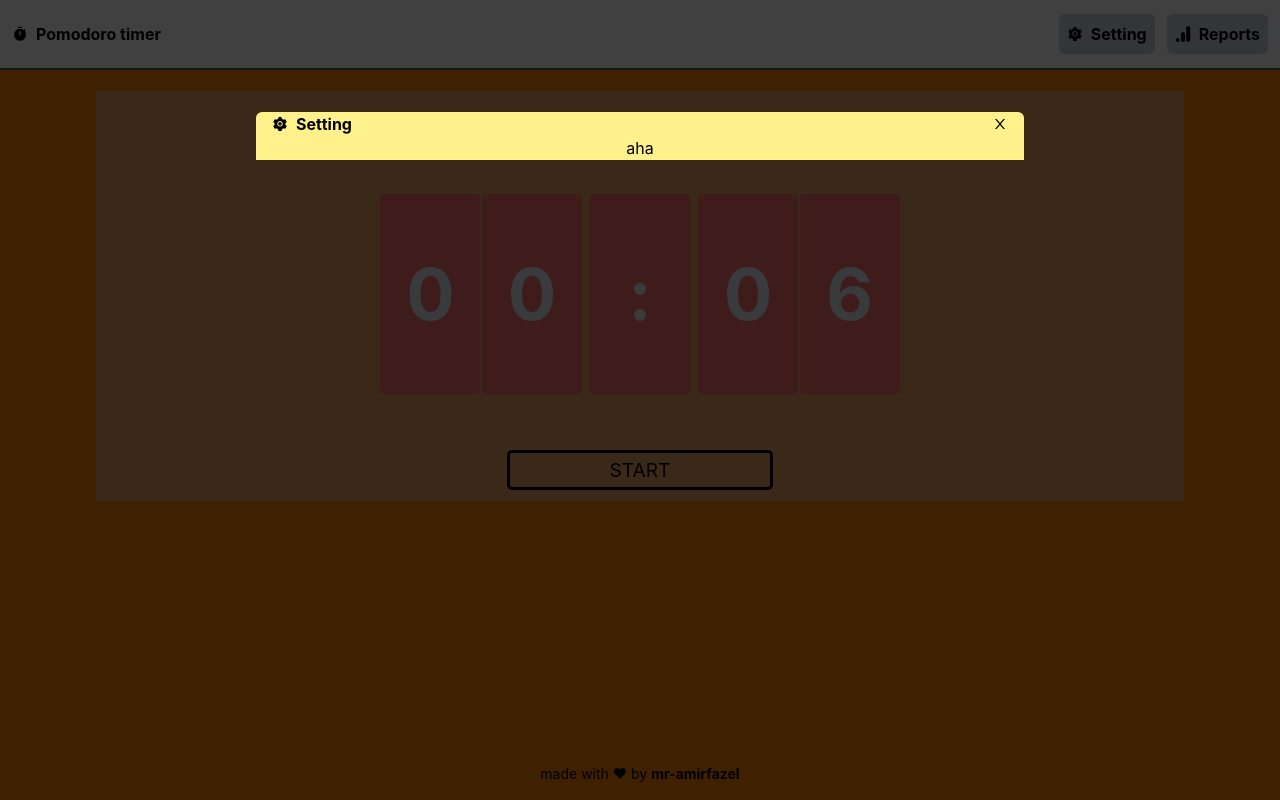
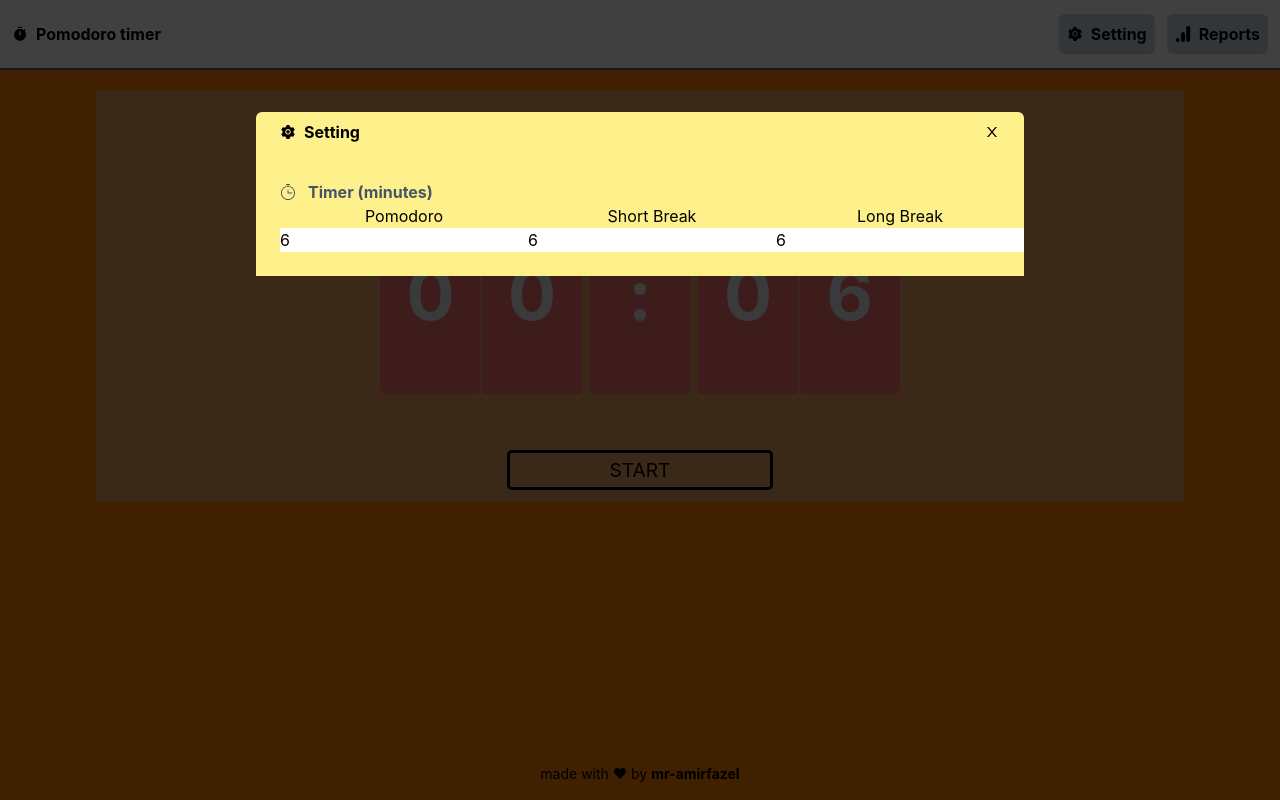
Before and after one commit to mr-amirfazel/pomodoro, a React (Create React App) app: page / in a window 1280 px wide. Built offline with nearby package versions, Linux system fonts and the light colour scheme.

Commit message:
altering time in setting modal initialized

```diff
--- a/src/components/Modals/SettingModal/index.tsx
+++ b/src/components/Modals/SettingModal/index.tsx
@@ -1,29 +1,61 @@
-import { FC, MouseEventHandler, PropsWithChildren } from "react";
+import { FC, MouseEventHandler, PropsWithChildren, useContext } from "react";
 import { AiFillSetting, AiOutlineClose } from "react-icons/ai";
+import { TfiTimer} from "react-icons/tfi";
 import HeaderItem from "../../Layout/Header/HeaderItem";
+import { AppContext } from "../../../context/store";
 
-interface SettingModalProps extends PropsWithChildren{
-    onClose:MouseEventHandler<HTMLDivElement>
+interface SettingModalProps extends PropsWithChildren {
+  onClose: MouseEventHandler<HTMLDivElement>;
 }
 
+const SettingModal: FC<SettingModalProps> = ({ onClose }) => {
 
-const SettingModal:FC<SettingModalProps> = ({onClose}) => {
-    return(
+    const state = useContext(AppContext).state;
+
+
+
+
+  return (
     <>
-    <div className='fixed top-0 left-0 w-full h-[100vh] z-10 bg-[#000000bf]' onClick={onClose}/>
-        <div className='fixed top-[14vh] left-[20%] w-[60%] z-40 overflow-y-auto bg-yellow-200 rounded-t-md flex flex-col'>
+      <div
+        className="fixed top-0 left-0 w-full h-[100vh] z-10 bg-[#000000bf]"
+        onClick={onClose}
+      />
+      <div className="fixed top-[14vh] left-[20%] w-[60%] z-40 overflow-y-auto bg-yellow-200 rounded-t-md flex flex-col gap-5 p-2">
         <div className="flex justify-between items-center px-4">
-        <HeaderItem>
-              <AiFillSetting />
-              <h3 className="font-bold text-md hidden md:inline-block">Setting</h3>
-        </HeaderItem>
-        <span className="cursor-pointer" onClick={onClose}>
+          <HeaderItem>
+            <AiFillSetting />
+            <h3 className="font-bold text-md hidden md:inline-block">
+              Setting
+            </h3>
+          </HeaderItem>
+          <span className="cursor-pointer" onClick={onClose}>
             <AiOutlineClose />
-        </span>
+          </span>
         </div>
-        <p>aha</p>
+        <div className="flex flex-col p-4">
+            <span className="flex font-bold text-slate-600 gap-3 justify-start items-center">
+                <TfiTimer />
+                <h3>Timer (minutes)</h3>
+            </span>
+            <span className="flex items-center justify-evenly">
+                    <div className="flex flex-col">
+                        <h3>Pomodoro</h3>
+                        <input type={"number"} value={state.timer.seconds}></input>
+                    </div>
+                    <div className="flex flex-col">
+                        <h3>Short Break</h3>
+                        <input type={"number"} value={state.timer.seconds}></input>
+                    </div>
+                    <div className="flex flex-col">
+                        <h3>Long Break</h3>
+                        <input type={"number"} value={state.timer.seconds}></input>
+                    </div>
+            </span>
         </div>
-    </>)
-}
+      </div>
+    </>
+  );
+};
 
-export default SettingModal
+export default SettingModal;
```
